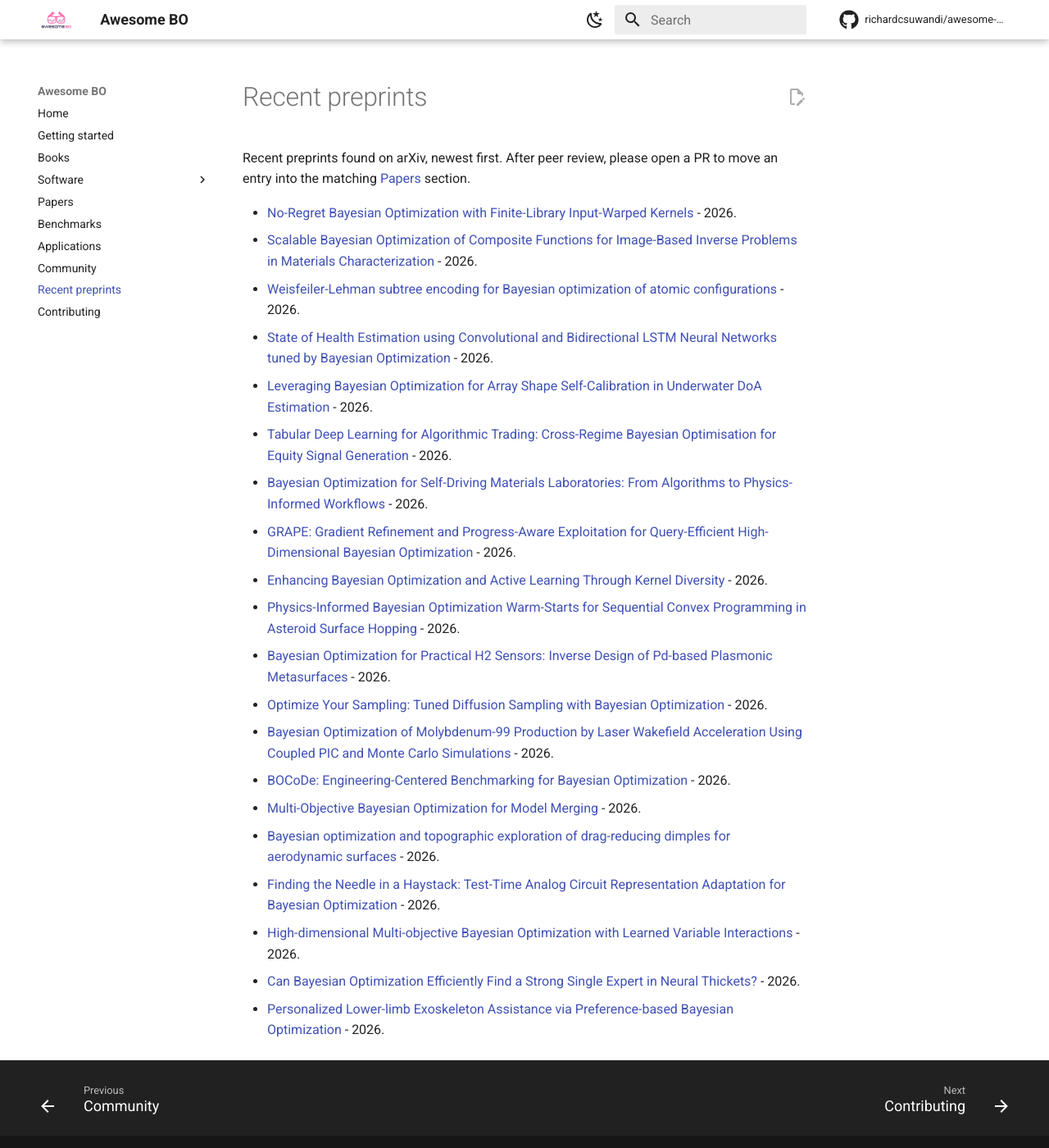
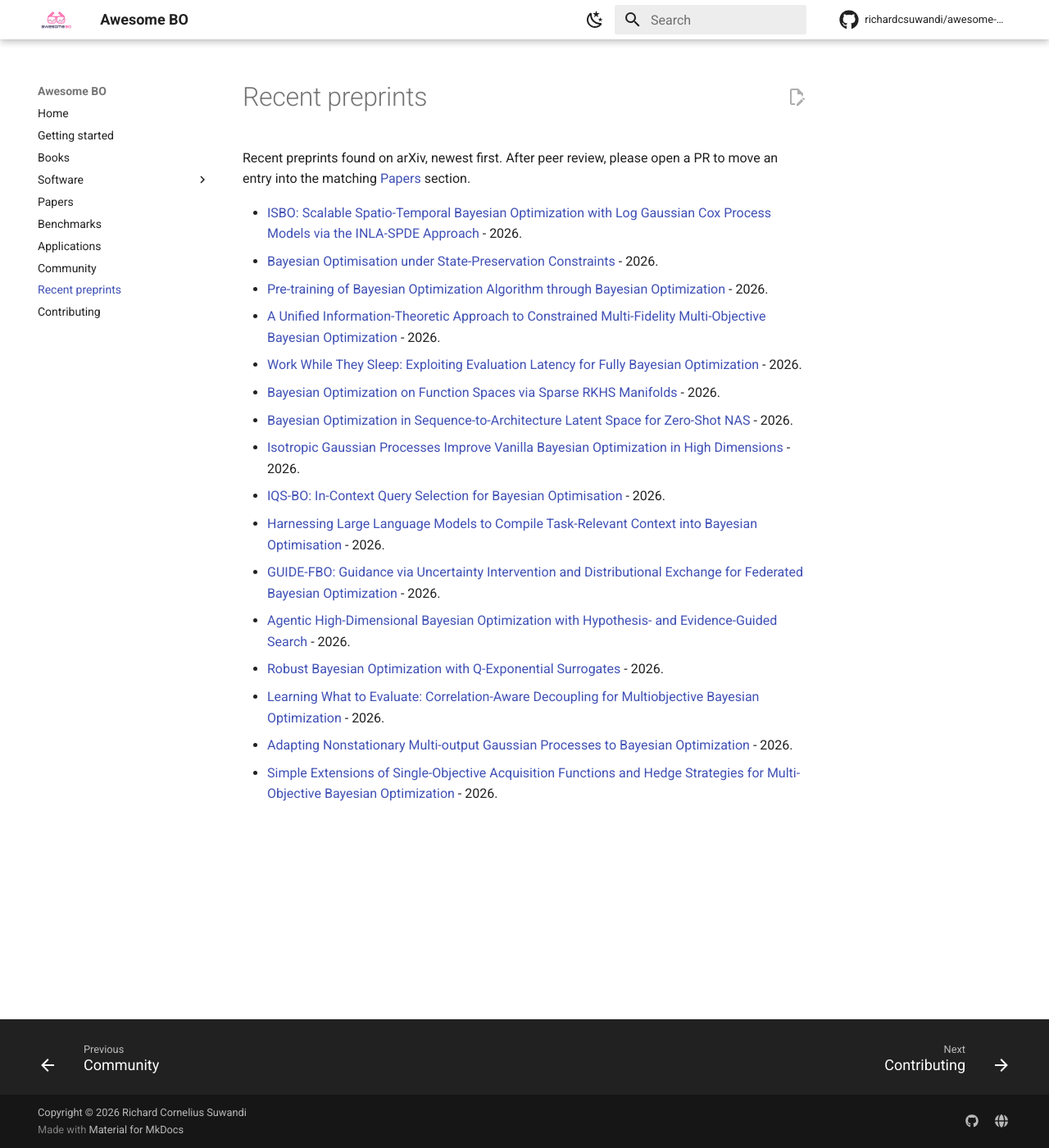
Before and after one commit to richardcsuwandi/awesome-bo, an MkDocs documentation site: the page built from docs/preprints.md, in a window 1280 px wide and 1400 px high. Shown: the whole window at 82% size. Built offline with MkDocs 1.6.1 and Material for MkDocs 9.7.7, drawn with Linux system fonts in a browser that asks for light colours; comment, search, counter and statistics services are not loaded.

Commit message:
Weekly preprint suggestions (#11)
* Propose new method preprints

* Drop four application papers from Recent Preprints

Remove CATune, the two-agent dose-finding paper, the materials-discovery allocation paper, and the MIMO base-station design paper from the weekly list. Keep Zero-Shot NAS and the other method preprints, and sync the docs mirror.

Co-authored-by: Richard Cornelius Suwandi <richardcsuwandi@users.noreply.github.com>

---------

Co-authored-by: richardcsuwandi <59959022+richardcsuwandi@users.noreply.github.com>
Co-authored-by: Cursor Agent <cursoragent@cursor.com>
Co-authored-by: Richard Cornelius Suwandi <richardcsuwandi@users.noreply.github.com>

```diff
--- a/docs/preprints.md
+++ b/docs/preprints.md
@@ -2,23 +2,19 @@
 
 Recent preprints found on arXiv, newest first. After peer review, please open a PR to move an entry into the matching [Papers](papers.md) section.
 
-- [No-Regret Bayesian Optimization with Finite-Library Input-Warped Kernels](https://arxiv.org/abs/2609.02993) - 2026.
-- [Scalable Bayesian Optimization of Composite Functions for Image-Based Inverse Problems in Materials Characterization](https://arxiv.org/abs/2609.02126) - 2026.
-- [Weisfeiler-Lehman subtree encoding for Bayesian optimization of atomic configurations](https://arxiv.org/abs/2609.00953) - 2026.
-- [State of Health Estimation using Convolutional and Bidirectional LSTM Neural Networks tuned by Bayesian Optimization](https://arxiv.org/abs/2608.30593) - 2026.
-- [Leveraging Bayesian Optimization for Array Shape Self-Calibration in Underwater DoA Estimation](https://arxiv.org/abs/2608.30488) - 2026.
-- [Tabular Deep Learning for Algorithmic Trading: Cross-Regime Bayesian Optimisation for Equity Signal Generation](https://arxiv.org/abs/2608.27076) - 2026.
-- [Bayesian Optimization for Self-Driving Materials Laboratories: From Algorithms to Physics-Informed Workflows](https://arxiv.org/abs/2608.26016) - 2026.
-- [GRAPE: Gradient Refinement and Progress-Aware Exploitation for Query-Efficient High-Dimensional Bayesian Optimization](https://arxiv.org/abs/2608.25116) - 2026.
-- [Enhancing Bayesian Optimization and Active Learning Through Kernel Diversity](https://arxiv.org/abs/2608.24721) - 2026.
-- [Physics-Informed Bayesian Optimization Warm-Starts for Sequential Convex Programming in Asteroid Surface Hopping](https://arxiv.org/abs/2608.20662) - 2026.
-- [Bayesian Optimization for Practical H2 Sensors: Inverse Design of Pd-based Plasmonic Metasurfaces](https://arxiv.org/abs/2608.18333) - 2026.
-- [Optimize Your Sampling: Tuned Diffusion Sampling with Bayesian Optimization](https://arxiv.org/abs/2608.18040) - 2026.
-- [Bayesian Optimization of Molybdenum-99 Production by Laser Wakefield Acceleration Using Coupled PIC and Monte Carlo Simulations](https://arxiv.org/abs/2608.17119) - 2026.
-- [BOCoDe: Engineering-Centered Benchmarking for Bayesian Optimization](https://arxiv.org/abs/2608.15073) - 2026.
-- [Multi-Objective Bayesian Optimization for Model Merging](https://arxiv.org/abs/2608.14264) - 2026.
-- [Bayesian optimization and topographic exploration of drag-reducing dimples for aerodynamic surfaces](https://arxiv.org/abs/2608.12826) - 2026.
-- [Finding the Needle in a Haystack: Test-Time Analog Circuit Representation Adaptation for Bayesian Optimization](https://arxiv.org/abs/2608.12687) - 2026.
-- [High-dimensional Multi-objective Bayesian Optimization with Learned Variable Interactions](https://arxiv.org/abs/2608.11713) - 2026.
-- [Can Bayesian Optimization Efficiently Find a Strong Single Expert in Neural Thickets?](https://arxiv.org/abs/2608.10867) - 2026.
-- [Personalized Lower-limb Exoskeleton Assistance via Preference-based Bayesian Optimization](https://arxiv.org/abs/2608.09015) - 2026.
+- [ISBO: Scalable Spatio-Temporal Bayesian Optimization with Log Gaussian Cox Process Models via the INLA-SPDE Approach](https://arxiv.org/abs/2610.12213) - 2026.
+- [Bayesian Optimisation under State-Preservation Constraints](https://arxiv.org/abs/2610.12150) - 2026.
+- [Pre-training of Bayesian Optimization Algorithm through Bayesian Optimization](https://arxiv.org/abs/2610.10186) - 2026.
+- [A Unified Information-Theoretic Approach to Constrained Multi-Fidelity Multi-Objective Bayesian Optimization](https://arxiv.org/abs/2610.10174) - 2026.
+- [Work While They Sleep: Exploiting Evaluation Latency for Fully Bayesian Optimization](https://arxiv.org/abs/2610.08969) - 2026.
+- [Bayesian Optimization on Function Spaces via Sparse RKHS Manifolds](https://arxiv.org/abs/2610.07417) - 2026.
+- [Bayesian Optimization in Sequence-to-Architecture Latent Space for Zero-Shot NAS](https://arxiv.org/abs/2610.06167) - 2026.
+- [Isotropic Gaussian Processes Improve Vanilla Bayesian Optimization in High Dimensions](https://arxiv.org/abs/2610.05780) - 2026.
+- [IQS-BO: In-Context Query Selection for Bayesian Optimisation](https://arxiv.org/abs/2610.01269) - 2026.
+- [Harnessing Large Language Models to Compile Task-Relevant Context into Bayesian Optimisation](https://arxiv.org/abs/2609.36788) - 2026.
+- [GUIDE-FBO: Guidance via Uncertainty Intervention and Distributional Exchange for Federated Bayesian Optimization](https://arxiv.org/abs/2609.35038) - 2026.
+- [Agentic High-Dimensional Bayesian Optimization with Hypothesis- and Evidence-Guided Search](https://arxiv.org/abs/2609.34281) - 2026.
+- [Robust Bayesian Optimization with Q-Exponential Surrogates](https://arxiv.org/abs/2609.32775) - 2026.
+- [Learning What to Evaluate: Correlation-Aware Decoupling for Multiobjective Bayesian Optimization](https://arxiv.org/abs/2609.32632) - 2026.
+- [Adapting Nonstationary Multi-output Gaussian Processes to Bayesian Optimization](https://arxiv.org/abs/2609.32464) - 2026.
+- [Simple Extensions of Single-Objective Acquisition Functions and Hedge Strategies for Multi-Objective Bayesian Optimization](https://arxiv.org/abs/2609.31940) - 2026.
```
Also changed, not shown: README.md (+16 -20 lines).
